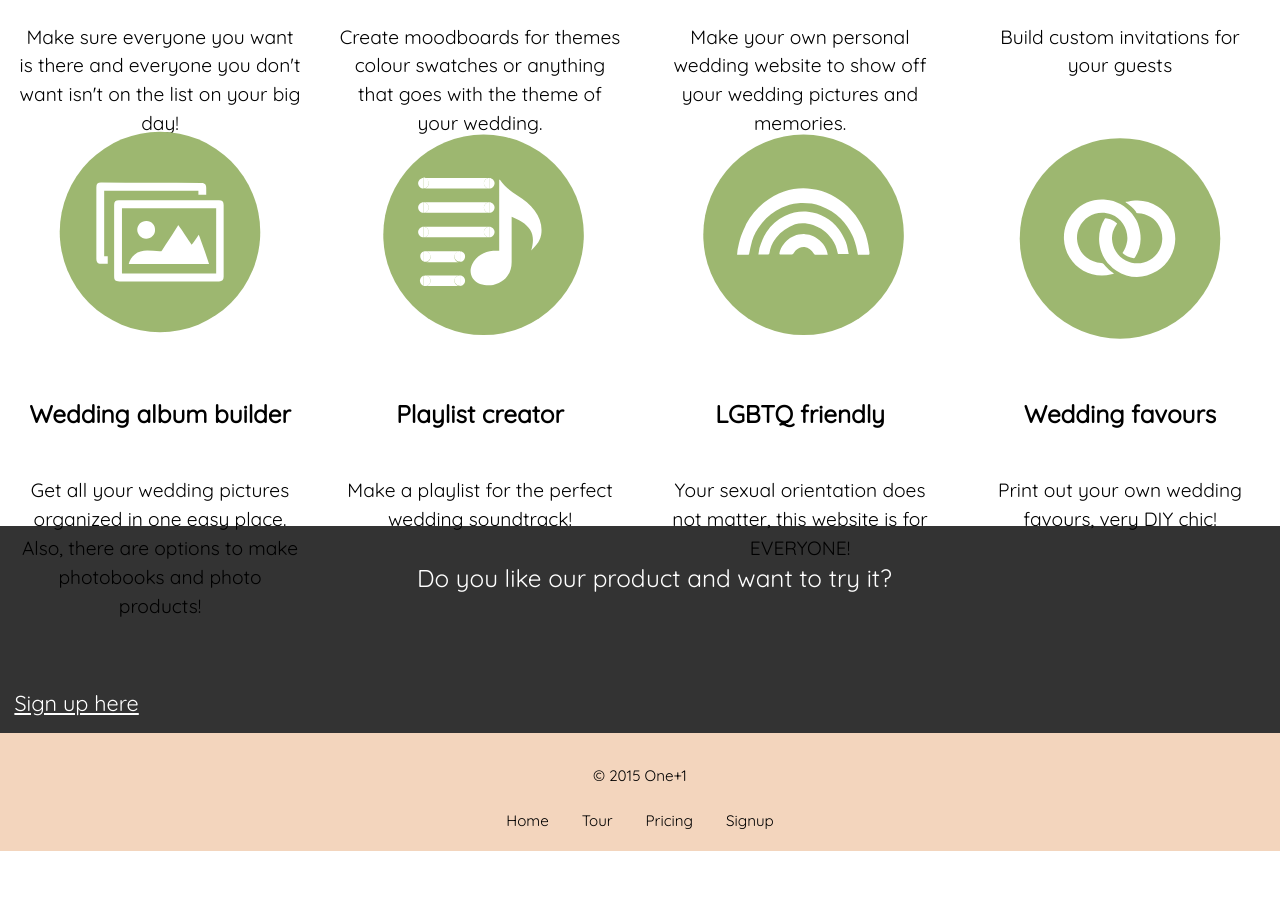
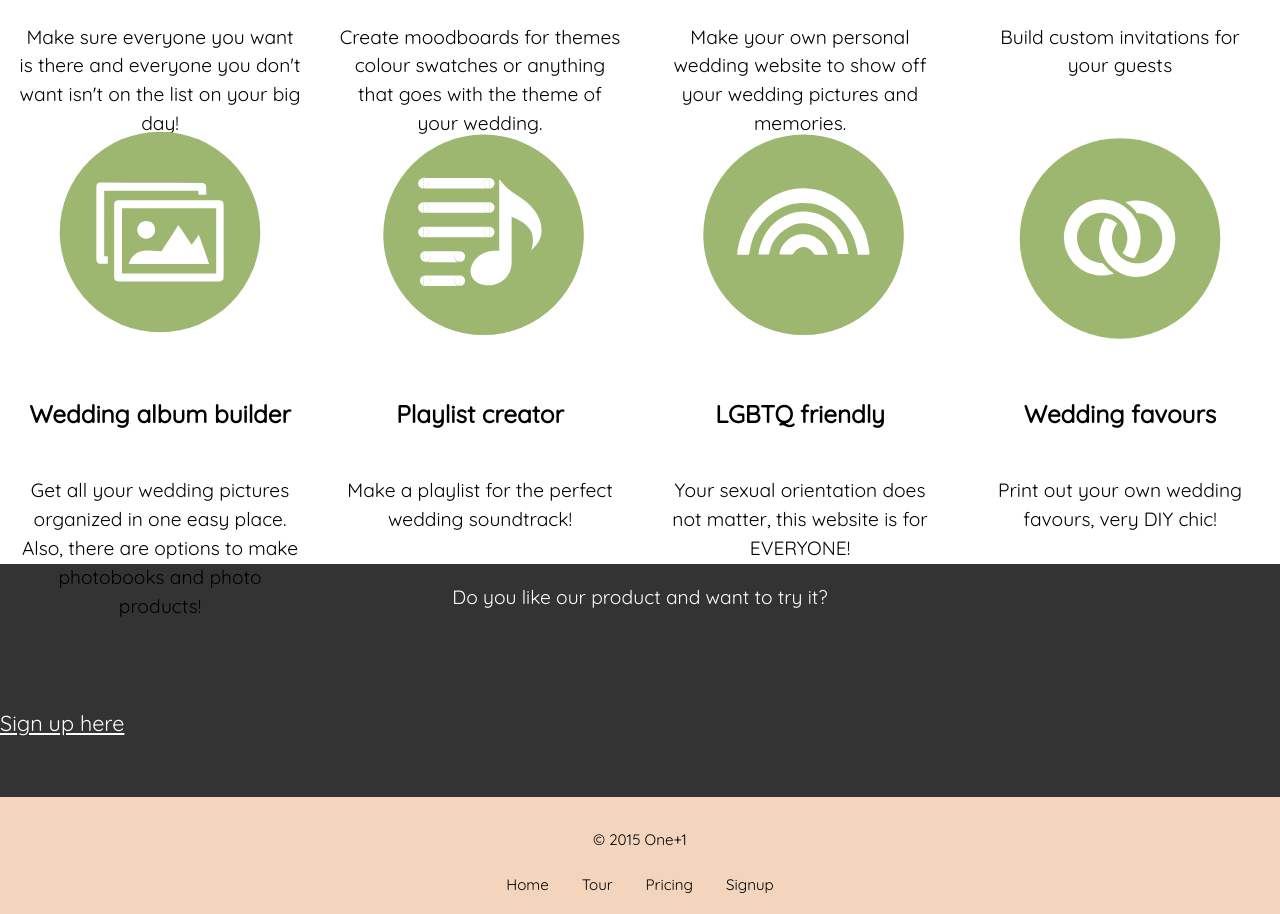
Before and after one commit to cassandrabarbe/dsn1675-saas-website, a plain HTML site: page tour.html in a window 1280 px wide. Shown: the part 2047-2961 px from the top of the page. Before the commit the page ends 2898 px from the top, so only its background shows below. Drawn offline with Linux system fonts and the light colour scheme.

Commit message:
fixed tour page

```diff
--- a/tour.html
+++ b/tour.html
@@ -86,23 +86,25 @@
 
   <div class="island-3-4 unit xs-1 s-1 m-1-3 l-1-4">
     <img src="images/music.svg" alt="">
-    <h4> Playlist creator </h4> <p> Make a playlist for the perfect wedding soundtrack!</p>
+    <h4> Playlist creator </h4> <p class="padding-2"> Make a playlist for the perfect wedding soundtrack!</p>
   </div>
 
   <div class="island-3-4 unit xs-1 s-1 m-1-3 l-1-4">
     <img src="images/rainbow.svg" alt="">
-    <h4> LGBTQ friendly </h4> <p> Your sexual orientation does not matter, this website is for EVERYONE!</p>
+    <h4> LGBTQ friendly </h4> <p class="padding-2"> Your sexual orientation does not matter, this website is for EVERYONE!</p>
   </div>
 
   <div class="island-3-4 unit xs-1 s-1 m-1-3 l-1-4">
     <img src="images/ring.svg" alt="">
-    <h4> Wedding favours </h4> <p> Print out your own wedding favours, very DIY chic!</p>
+    <h4> Wedding favours </h4> <p class="padding-2"> Print out your own wedding favours, very DIY chic!</p>
   </div>
 </div>
 
-<div class="intro-wrap island-1-2">
-  <p class="intro giga push-0">Do you like our product and want to try it? </p>
-  <a class="mega reverse" href="pricing.html">Sign up here</a>
+<div class="intro-wrap">
+  <p class="reverse">Do you like our product and want to try it? </p>
+  <div class="padding">
+    <a class="mega reverse" href="pricing.html">Sign up here</a>
+  </div>
 </div>
 
 
```
